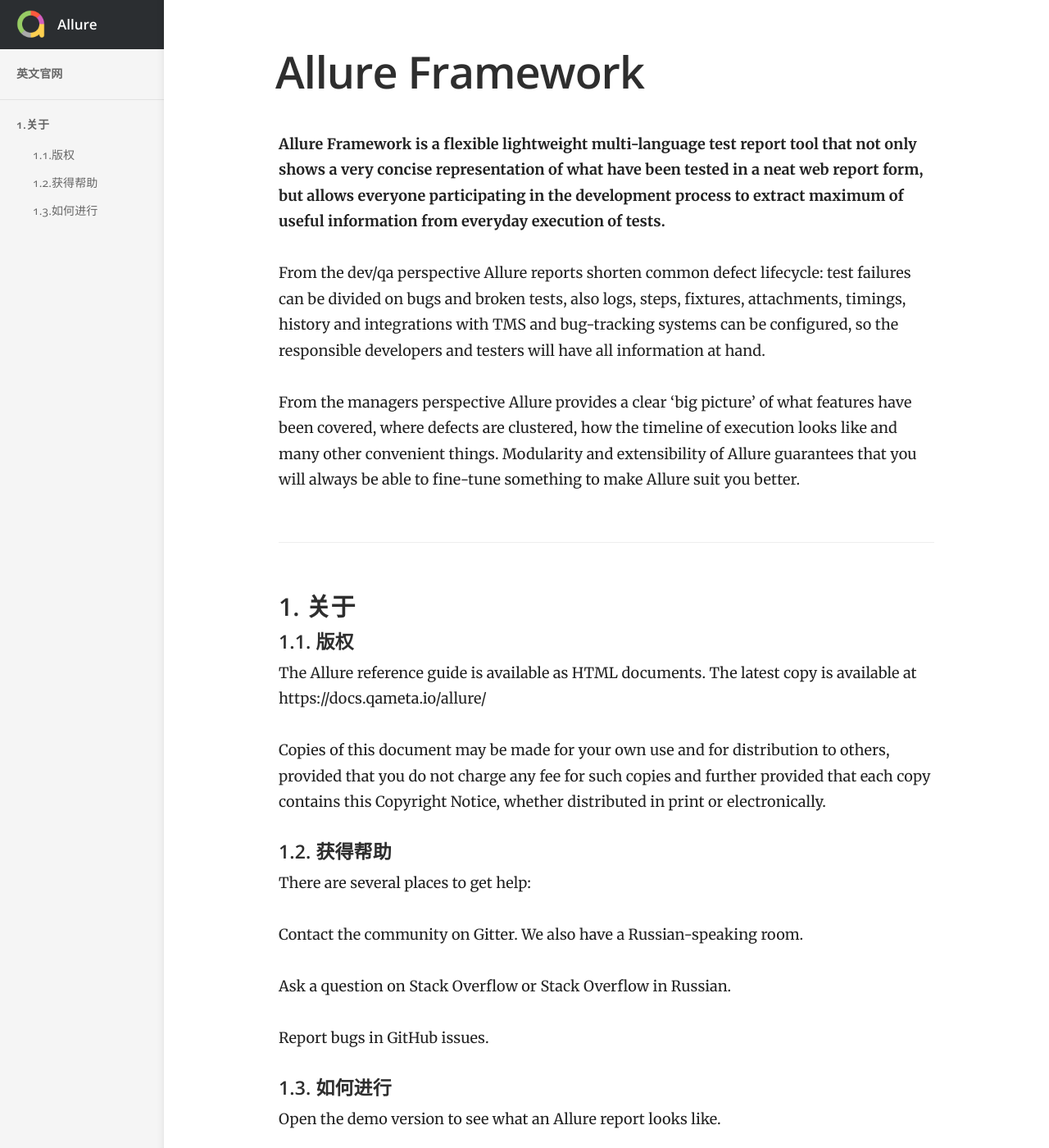
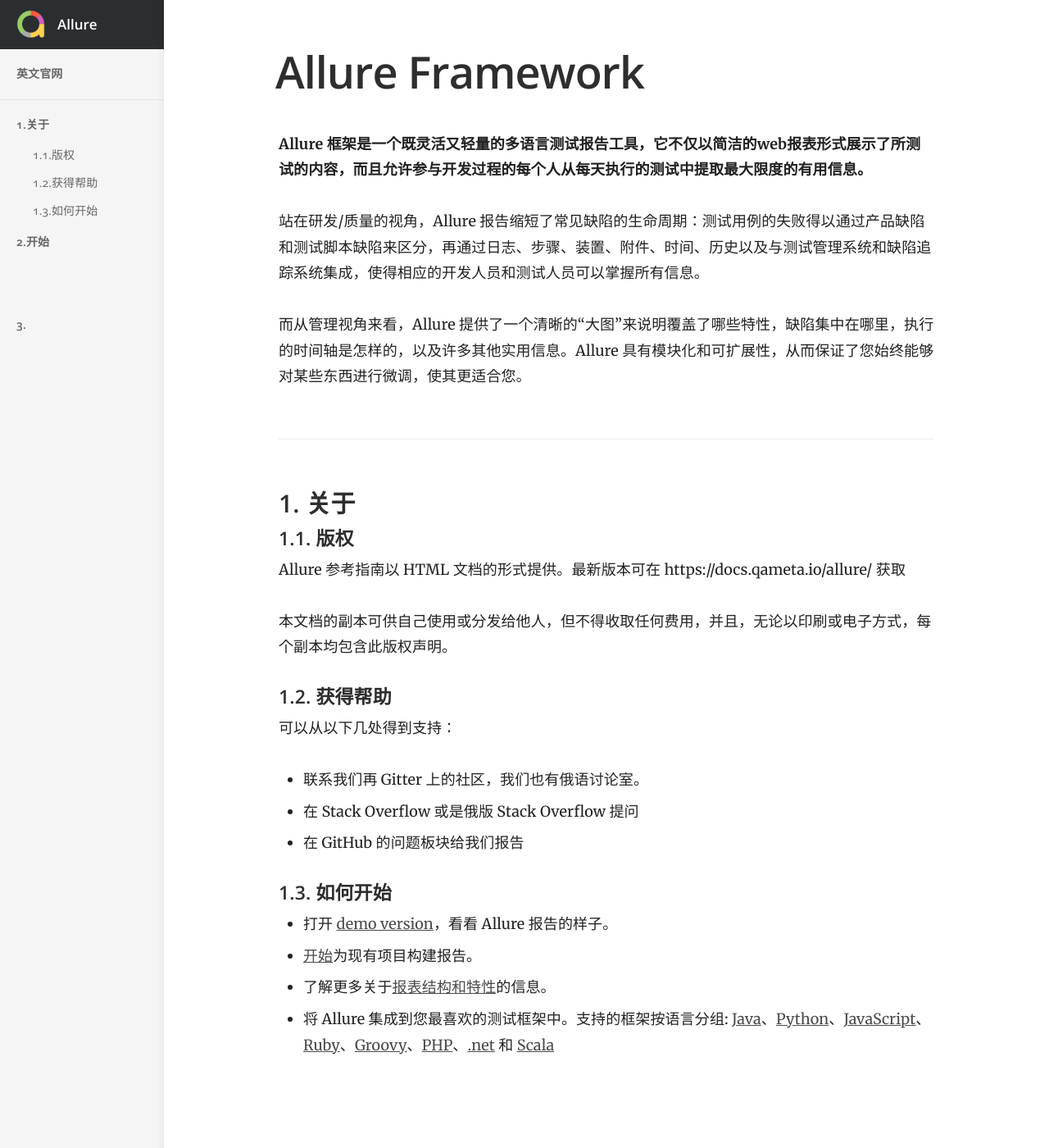
Before and after one commit to QualitySphere/QualitySphere.github.io, a Jekyll site: the page built from _docs/allure.md, in a window 1280 px wide and 1400 px high. Shown: the whole window at 82% size. Built offline with Jekyll 4.4.1, drawn with Linux system fonts in a browser that asks for light colours; some of the changed text lies outside the part shown.

Commit message:
complete allure 1

```diff
--- a/_docs/allure.md
+++ b/_docs/allure.md
@@ -1,13 +1,14 @@
 ---
 title: Allure Framework
 layout: allure
+category: DOC
 ---
 
-**Allure Framework is a flexible lightweight multi-language test report tool that not only shows a very concise representation of what have been tested in a neat web report form, but allows everyone participating in the development process to extract maximum of useful information from everyday execution of tests.**
+**Allure 框架是一个既灵活又轻量的多语言测试报告工具，它不仅以简洁的web报表形式展示了所测试的内容，而且允许参与开发过程的每个人从每天执行的测试中提取最大限度的有用信息。**
 
-From the dev/qa perspective Allure reports shorten common defect lifecycle: test failures can be divided on bugs and broken tests, also logs, steps, fixtures, attachments, timings, history and integrations with TMS and bug-tracking systems can be configured, so the responsible developers and testers will have all information at hand.
+站在研发/质量的视角，Allure 报告缩短了常见缺陷的生命周期：测试用例的失败得以通过产品缺陷和测试脚本缺陷来区分，再通过日志、步骤、装置、附件、时间、历史以及与测试管理系统和缺陷追踪系统集成，使得相应的开发人员和测试人员可以掌握所有信息。
 
-From the managers perspective Allure provides a clear 'big picture' of what features have been covered, where defects are clustered, how the timeline of execution looks like and many other convenient things. Modularity and extensibility of Allure guarantees that you will always be able to fine-tune something to make Allure suit you better.
+而从管理视角来看，Allure 提供了一个清晰的“大图”来说明覆盖了哪些特性，缺陷集中在哪里，执行的时间轴是怎样的，以及许多其他实用信息。Allure 具有模块化和可扩展性，从而保证了您始终能够对某些东西进行微调，使其更适合您。
 
 <div id='_about'></div>
 
@@ -17,30 +18,25 @@
 
 #### 1.1. 版权
 
-The Allure reference guide is available as HTML documents. The latest copy is available at https://docs.qameta.io/allure/
+Allure 参考指南以 HTML 文档的形式提供。最新版本可在 https://docs.qameta.io/allure/ 获取
 
-Copies of this document may be made for your own use and for distribution to others, provided that you do not charge any fee for such copies and further provided that each copy contains this Copyright Notice, whether distributed in print or electronically.
+本文档的副本可供自己使用或分发给他人，但不得收取任何费用，并且，无论以印刷或电子方式，每个副本均包含此版权声明。
 
 <div id='_get_help'></div>
 
 #### 1.2. 获得帮助
 
-There are several places to get help:
+可以从以下几处得到支持：
 
-Contact the community on Gitter. We also have a Russian-speaking room.
-
-Ask a question on Stack Overflow or Stack Overflow in Russian.
-
-Report bugs in GitHub issues.
+- 联系我们再 Gitter 上的社区，我们也有俄语讨论室。
+- 在 Stack Overflow 或是俄版 Stack Overflow 提问
+- 在 GitHub 的问题板块给我们报告
 
 <div id='_how_to_proceed'></div>
 
-#### 1.3. 如何进行
+#### 1.3. 如何开始
 
-Open the demo version to see what an Allure report looks like.
-
-Go to Get started to build a report for an existing project.
-
-Learn more about report structure and features.
-
-Integrate your favorite testing framework with Allure. Supported frameworks are grouped by language: Java, Python, JavaScript, Ruby, Groovy, PHP, .Net, and Scala.##
+- 打开 [demo version](http://demo.qameta.io/allure/latest/)，看看 Allure 报告的样子。
+- [开始](#_get_started)为现有项目构建报告。
+- 了解更多关于[报表结构和特性](#_report_structure)的信息。
+- 将 Allure 集成到您最喜欢的测试框架中。支持的框架按语言分组: [Java](#_java)、[Python](#_python)、[JavaScript](#_javascript)、[Ruby](_ruby)、[Groovy](#_groovy)、[PHP](#_php)、[.net](__net) 和 [Scala](#_scale)
--- a/_layouts/allure.html
+++ b/_layouts/allure.html
@@ -46,8 +46,29 @@
 					<a href="#_about">1.关于</a>
 					<ul>
 						<li class="nav-item"><a href="#_copyright">1.1.版权</a></li>
-						<li class="nav-item"><a href="#">1.2.获得帮助</a></li>
-						<li class="nav-item"><a href="#">1.3.如何进行</a></li>
+						<li class="nav-item"><a href="#_get_help">1.2.获得帮助</a></li>
+						<li class="nav-item"><a href="#_how_to_proceed">1.3.如何开始</a></li>
+					</ul>
+				</li>
+				<li class="nav-item top-level">
+					<a href="#_get_started">2.开始</a>
+					<ul>
+						<li class="nav-item"><a href="#_installing_a_commandline"></a></li>
+						<li class="nav-item"><a href="#_test_execution"></a></li>
+						<li class="nav-item"><a href="#_report_generation"></a></li>
+					</ul>
+				</li>
+				<li class="nav-item top-level">
+					<a href="#_report_structure">3.</a>
+					<ul>
+						<li class="nav-item"><a href="#_overview_page"></a></li>
+						<li class="nav-item"><a href="#_categories"></a></li>
+						<li class="nav-item"><a href="#_suites"></a></li>
+						<li class="nav-item"><a href="#_graphs"></a></li>
+						<li class="nav-item"><a href="#_timeline"></a></li>
+						<li class="nav-item"><a href="#_behaviors"></a></li>
+						<li class="nav-item"><a href="#_packages"></a></li>
+						<li class="nav-item"><a href="#_test_case_page"></a></li>
 					</ul>
 				</li>
 			</ul>
```
